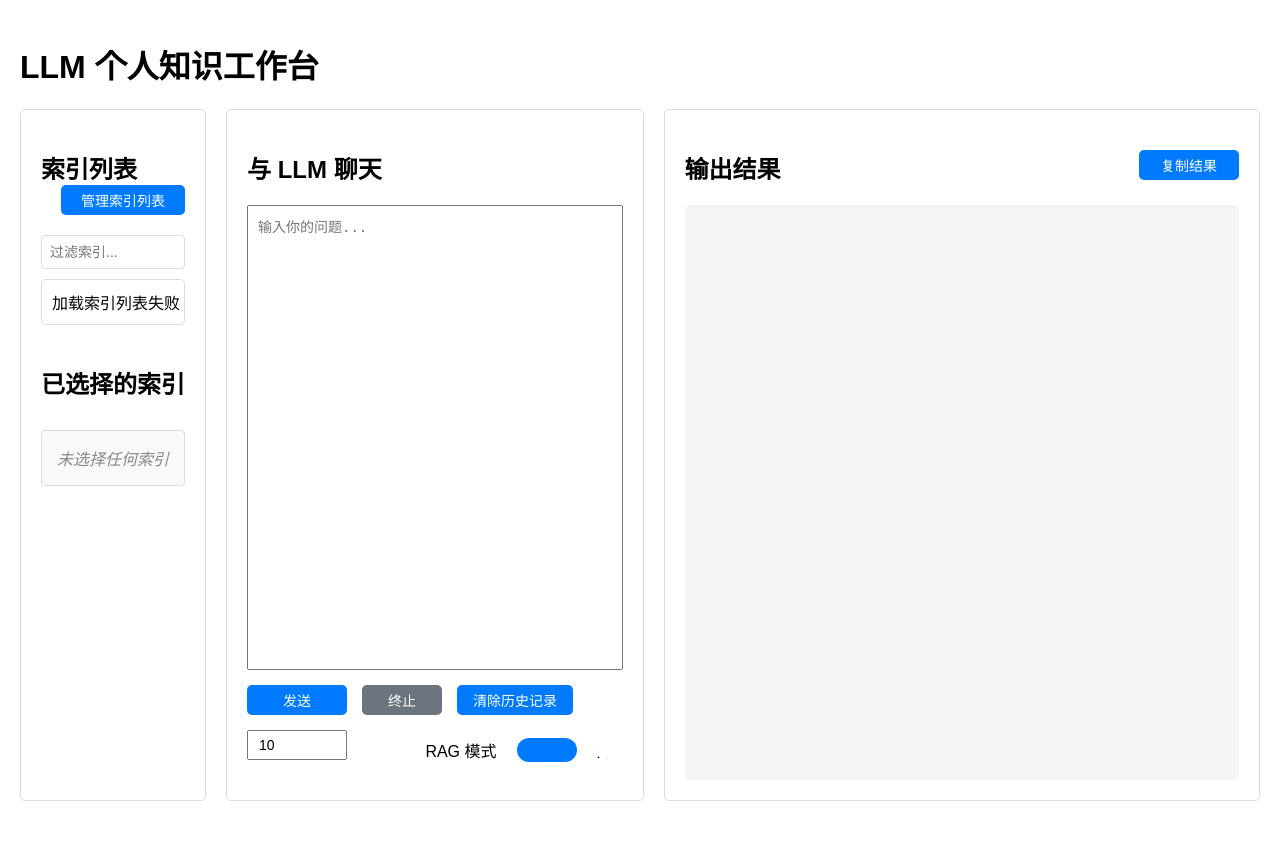
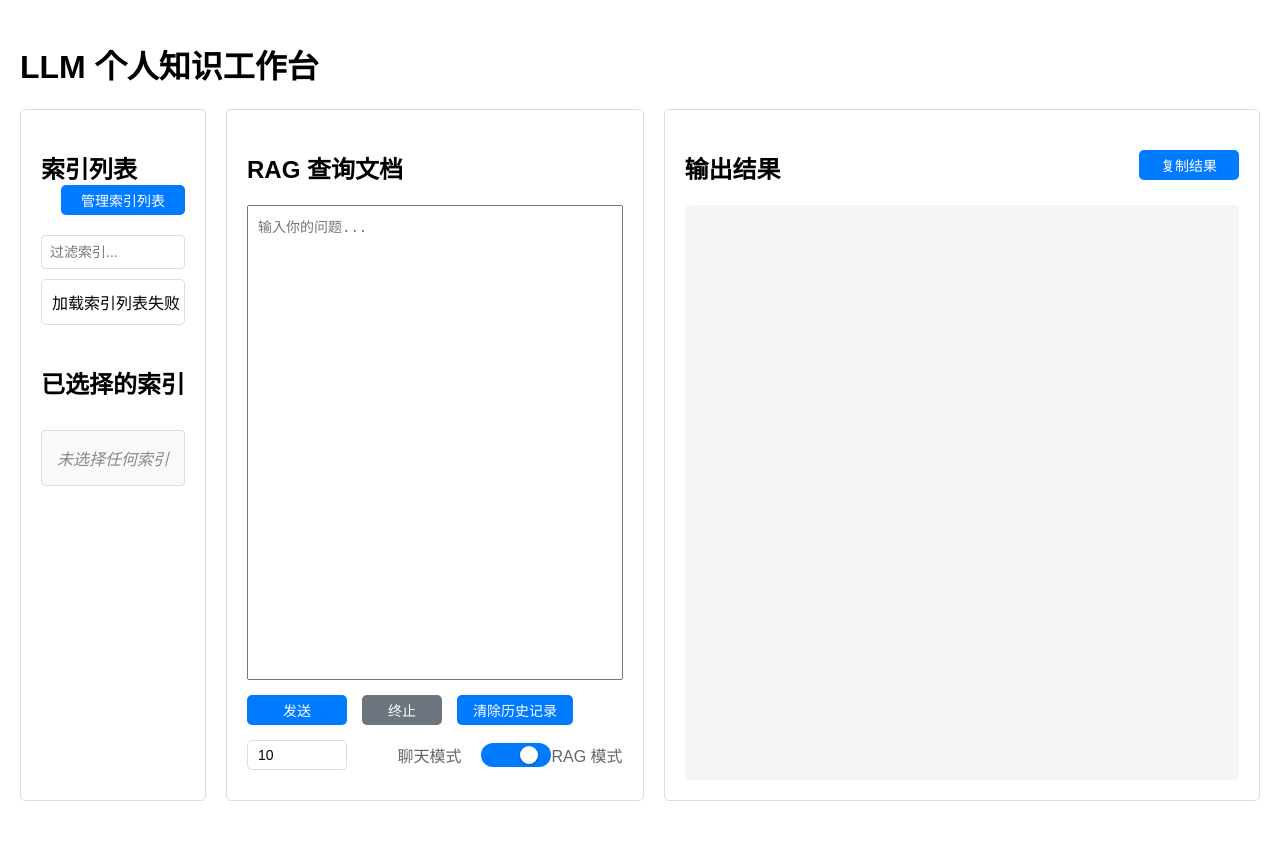
Before and after one commit to dalong0514/easy-rag, a Flask app: page / in a window 1280 px wide. Run offline with Flask 3, Linux system fonts and the light colour scheme.

Commit message:
优化页面布局

```diff
--- a/frontend/static/css/styles.css
+++ b/frontend/static/css/styles.css
@@ -91,10 +91,13 @@
 #similarityTopK {
     width: 100px;
     height: 30px;
-    padding: 10px;
+    padding: 5px 10px;
     box-sizing: border-box;
     font-size: 14px;
-    margin-bottom: 10px;
+    margin-bottom: 0; /* 移除底部margin */
+    vertical-align: middle; /* 确保与按钮垂直对齐 */
+    border: 1px solid #ddd;
+    border-radius: 5px;
 }
 
 /* 调整按钮高度 */
@@ -460,18 +463,45 @@
     display: flex;
     align-items: center;
     margin-left: auto; /* 将mode-toggle推到右侧 */
+    min-width: 230px; /* 确保有足够的空间显示文字和按钮 */
+    justify-content: flex-end; /* 确保元素靠右对齐 */
 }
 
-.mode-toggle span {
-    margin: 0 10px;
+.mode-toggle span:first-child {
+    margin-right: 5px;
+    color: #666;
+    transition: color 0.3s;
+    min-width: 70px; /* 确保文字有足够宽度 */
+    text-align: right; /* 文字右对齐 */
+}
+
+.mode-toggle span:last-child {
+    margin-left: 5px;
+    color: #666;
+    transition: color 0.3s;
+    min-width: 70px; /* 确保文字有足够宽度 */
+    text-align: left; /* 文字左对齐 */
+}
+
+/* 当选中时（RAG模式），右侧文本高亮 */
+input:checked ~ span:last-child {
+    color: #007bff;
+    font-weight: bold;
+}
+
+/* 当未选中时（聊天模式），左侧文本高亮 */
+input:not(:checked) ~ span:first-child {
+    color: #007bff;
+    font-weight: bold;
 }
 
 /* 开关样式 */
 .switch {
     position: relative;
     display: inline-block;
-    width: 80px; /* 增加宽度为原来的2倍 */
+    width: 60px; /* 调整为更合适的宽度 */
     height: 24px;
+    margin: 0 10px; /* 增加左右外边距，为文字留出更多空间 */
 }
 
 .switch input {
@@ -487,7 +517,7 @@
     left: 0;
     right: 0;
     bottom: 0;
-    background-color: #ccc;
+    background-color: #ccc; /* 默认灰色（聊天模式） */
     transition: .4s;
 }
 
@@ -500,10 +530,12 @@
     bottom: 3px;
     background-color: white;
     transition: .4s;
+    box-shadow: 0 1px 3px rgba(0,0,0,0.3); /* 添加阴影 */
 }
 
+/* 选中状态（RAG模式）样式 */
 input:checked + .slider {
-    background-color: #007bff;
+    background-color: #007bff; /* 蓝色（RAG模式） */
 }
 
 input:focus + .slider {
@@ -511,7 +543,7 @@
 }
 
 input:checked + .slider:before {
-    transform: translateX(76px); /* 调整滑块移动距离 */
+    transform: translateX(36px); /* 调整滑块移动距离与开关宽度匹配 */
 }
 
 /* 圆形滑块 */
@@ -523,7 +555,7 @@
     border-radius: 50%;
 }
 
-/* 控制区域容器 */
+/* 调整控制容器布局 */
 .controls-container {
     display: flex;
     gap: 10px;
--- a/frontend/static/js/main.js
+++ b/frontend/static/js/main.js
@@ -845,13 +845,28 @@
     toggleMode(isRAGMode) {
         // 根据模式切换UI元素的显示状态
         const similarityTopK = document.getElementById('similarityTopK');
+        const leftSpan = document.querySelector('.mode-toggle span:first-child');
+        const rightSpan = document.querySelector('.mode-toggle span:last-child');
+        const slider = document.querySelector('.slider');
 
         if (isRAGMode) {
             // RAG模式下显示similarityTopK输入框
             similarityTopK.style.display = 'inline-block';
+            // 确保按钮颜色正确 - RAG模式时滑块应该在右侧，颜色为蓝色
+            slider.style.backgroundColor = '#007bff';
+            leftSpan.style.color = '#666';
+            rightSpan.style.color = '#007bff';
+            rightSpan.style.fontWeight = 'bold';
+            leftSpan.style.fontWeight = 'normal';
         } else {
             // 聊天模式下隐藏similarityTopK输入框
             similarityTopK.style.display = 'none';
+            // 聊天模式时滑块应该在左侧，颜色为灰色
+            slider.style.backgroundColor = '#ccc';
+            leftSpan.style.color = '#007bff';
+            rightSpan.style.color = '#666';
+            leftSpan.style.fontWeight = 'bold';
+            rightSpan.style.fontWeight = 'normal';
         }
     }
 };
--- a/frontend/templates/index.html
+++ b/frontend/templates/index.html
@@ -28,7 +28,7 @@
             <!-- 第二列：输入部分 -->
             <div class="input-section">
                 <div class="section">
-                    <h2>与 LLM 聊天</h2>
+                    <h2>RAG 查询文档</h2>
                     <form id="unifiedQueryForm" style="display: flex; flex-direction: column; flex-grow: 1;">
                         <textarea id="unifiedQuestion" placeholder="输入你的问题..."></textarea>
                         <div class="controls-container">
@@ -37,12 +37,12 @@
                             <button type="button" id="clearHistoryButton" class="btn">清除历史记录</button>
                             <input type="number" id="similarityTopK" placeholder="输入similarity_top_k（默认10）" value="10">
                             <div class="mode-toggle">
-                                <span>RAG 模式</span>
+                                <span>聊天模式</span>
                                 <label class="switch">
                                     <input type="checkbox" id="modeToggle" checked>
                                     <span class="slider round"></span>
                                 </label>
-                                <span>开</span>
+                                <span>RAG 模式</span>
                             </div>
                         </div>
                     </form>
```
